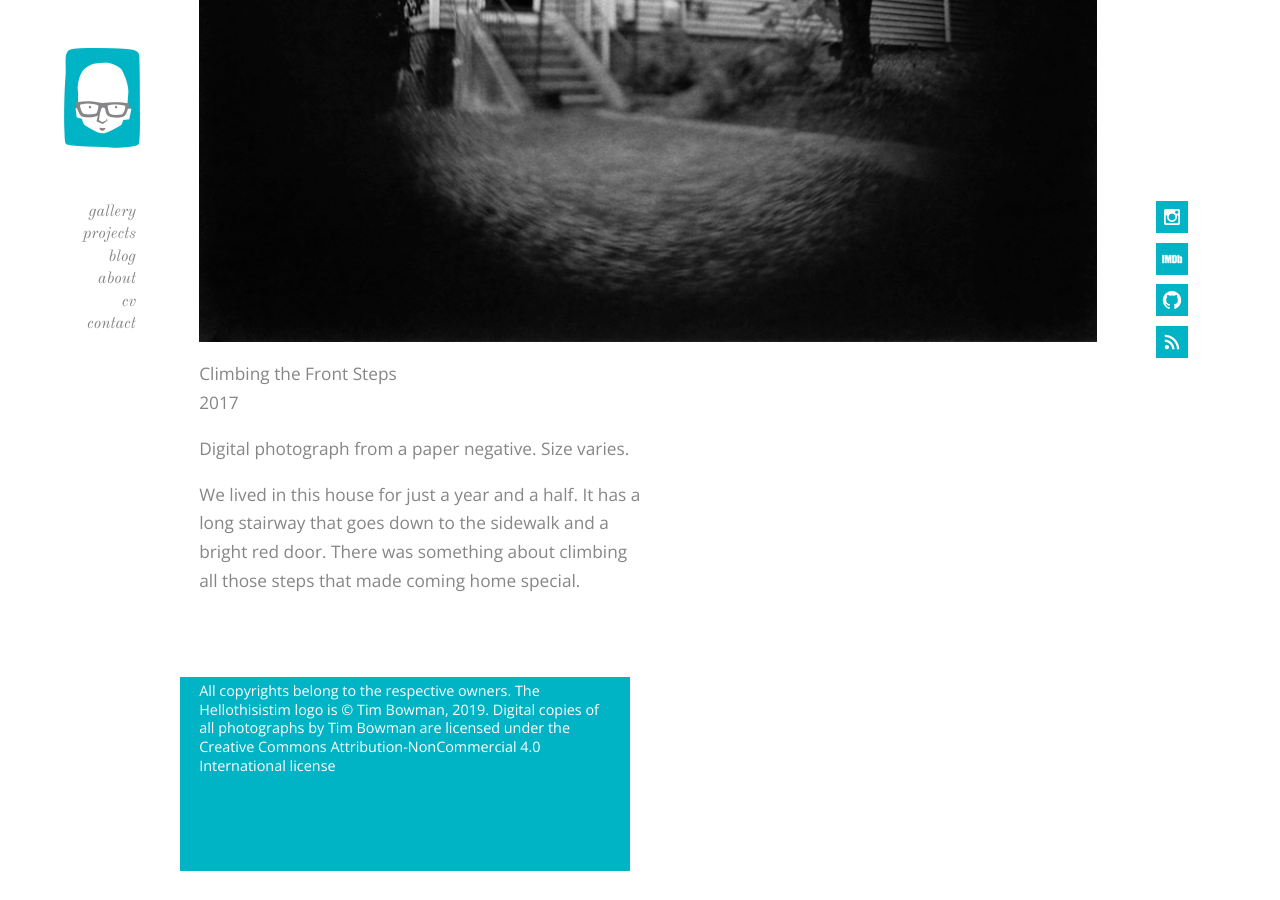
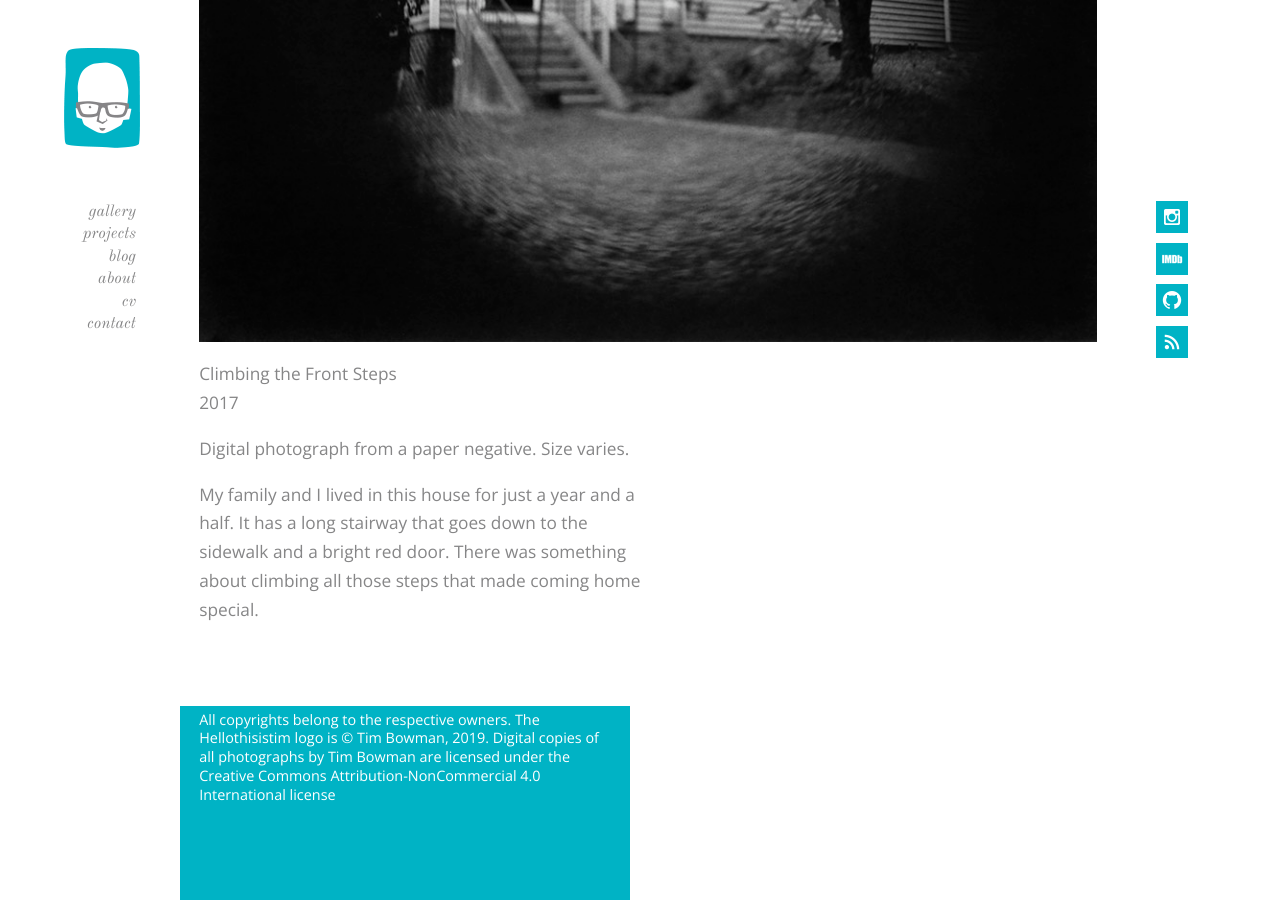
Before and after one commit to hellothisistim/hellothisistim.github.io, a Jekyll site: the page built from _photographs/climbing-the-front-steps.md, in a window 1280 px wide and 900 px high, scrolled down 581 px. Built offline with Jekyll 4.4.1, drawn with Linux system fonts in a browser that asks for light colours; comment, search, counter and statistics services are not loaded; before the commit the page ends 1452 px from its top, so only the background shows below that.

Commit message:
Text edit

```diff
--- a/_photographs/climbing-the-front-steps.md
+++ b/_photographs/climbing-the-front-steps.md
@@ -13,4 +13,4 @@ Climbing the Front Steps
 
 Digital photograph from a paper negative. Size varies.
 
-We lived in this house for just a year and a half. It has a long stairway that goes down to the sidewalk and a bright red door. There was something about climbing all those steps that made coming home special.
+My family and I lived in this house for just a year and a half. It has a long stairway that goes down to the sidewalk and a bright red door. There was something about climbing all those steps that made coming home special.
```
